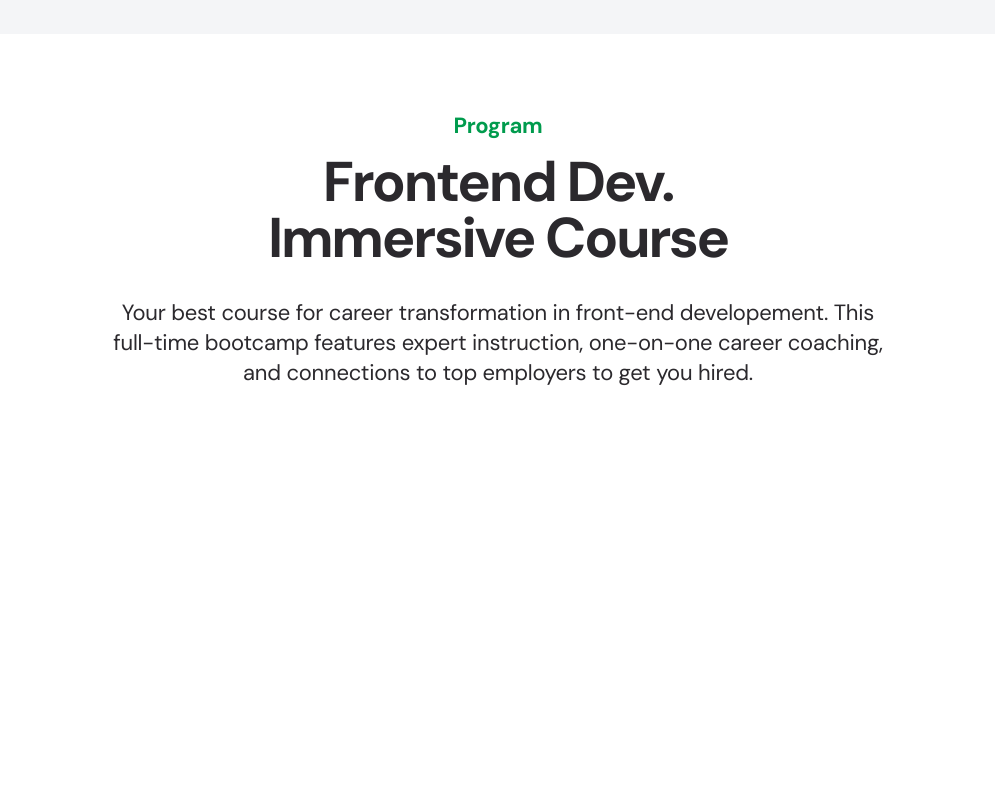
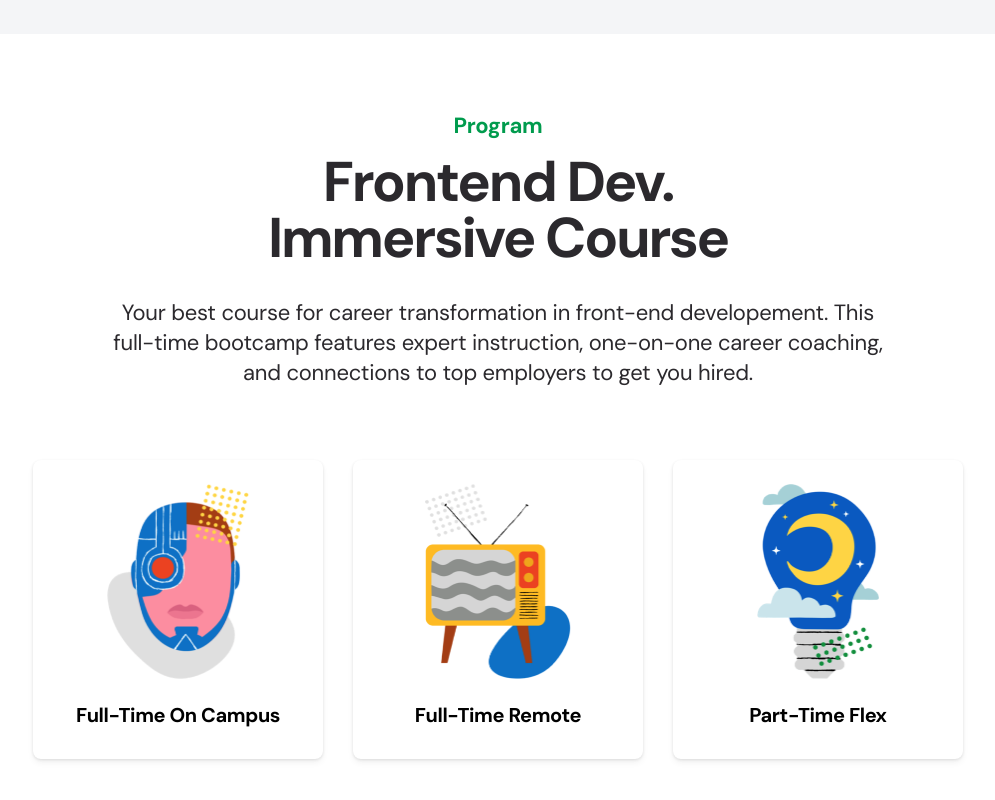
Before and after one commit to free-ko/study-css-kimbug, a plain HTML site: page practice/index.html in a window 1280 px wide. Shown: the part 864-1664 px from the top of the page, without its empty margins (142-1137 px from the left). Before the commit the page ends 1348 px from the top, so only its background shows below. Drawn offline with Linux system fonts and the light colour scheme.

Commit message:
[실습] Program Section 2

```diff
--- a/practice/index.html
+++ b/practice/index.html
@@ -79,6 +79,26 @@
             </p>
           </div>
         </div>
+        <div class="row">
+          <div class="col-12 col-md-4">
+            <a href="#" class="program-card">
+              <img src="./assets/img-fulltime-campus.png" alt="" />
+              <strong>Full-Time On Campus</strong>
+            </a>
+          </div>
+          <div class="col-12 col-md-4">
+            <a href="#" class="program-card">
+              <img src="./assets/img-fulltime-remote.png" alt="" />
+              <strong>Full-Time Remote</strong>
+            </a>
+          </div>
+          <div class="col-12 col-md-4">
+            <a href="#" class="program-card">
+              <img src="./assets/img-parttime-flex.png" alt="" />
+              <strong>Part-Time Flex</strong>
+            </a>
+          </div>
+        </div>
       </div>
     </section>
   </body>
--- a/practice/style.css
+++ b/practice/style.css
@@ -147,8 +147,55 @@ p {
 }
 
 /* Program */
+.program .row:first-child {
+  margin-bottom: 32px;
+}
+
+.program .col-md-4 {
+  margin-bottom: 20px;
+}
+
+.program .col-md-4:last-child{
+  margin-bottom: 0;
+}
+
 .program .section-category {
   color: #009B4D;
+}
+
+.program-card {
+  display:block;
+  padding:24px 0 32px;
+  border-radius: 8px;
+  text-align: center;
+  background-color: #fff;
+  box-shadow: 0px 1px 3px rgba(0, 0, 0, 0.1), 0px 4px 6px rgba(0, 0, 0, 0.05), inset 0px 1px 0px rgba(255, 255, 255, 0.1);
+  transition: background-color 300ms ease-in-out,
+    box-shadow 300ms ease-in-out;
+}
+
+.program-card:hover {
+  background-color: #3141c5;
+  box-shadow: 0px 11px 55px rgba(0,0,0,0.07),
+  0px 13px 18px rgba(0,0,0,0.15);
+}
+
+.program-card:hover strong{
+  color:#fff;
+}
+
+.program-card img{
+  display: block;
+  width:auto;
+  height:195px;
+  margin:0 auto 16px;
+}
+
+.program-card strong {
+  font-size: 18px;
+  line-height: 1.3333333333;
+  letter-spacing: -0.02em;
+  transition: color 300ms ease-in-out;
 }
 
 
@@ -218,6 +265,19 @@ p {
   .program {
     text-align: center;
   }
+
+  .program .row:first-child {
+    margin-bottom: 72px;
+  }
+
+  .program-card img {
+    margin-bottom: 24px;
+  }
+
+  .program-card strong {
+    font-size: 20px;
+    line-height: 1.2;
+  }
 }
 
 /* Custom Grid System - Fix container width */
```
